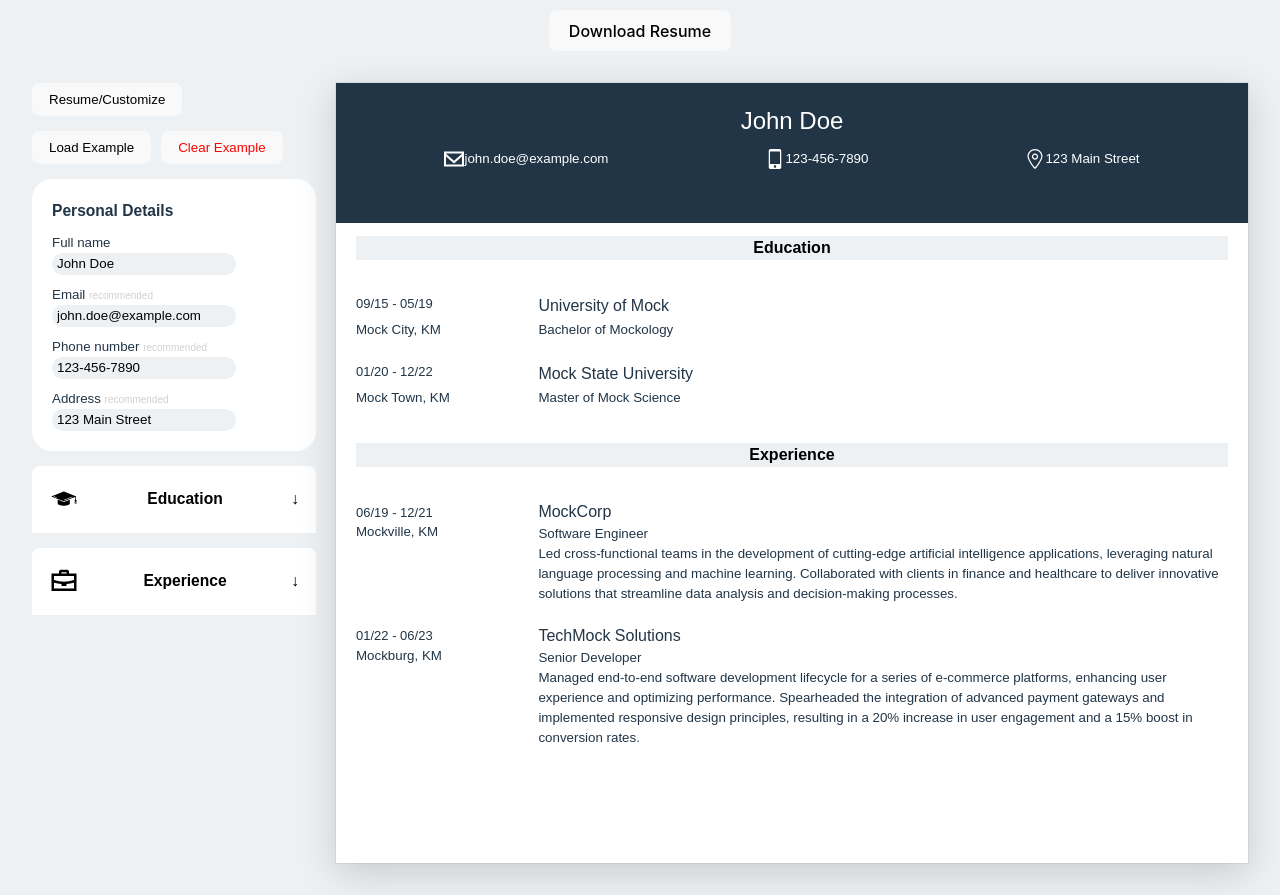
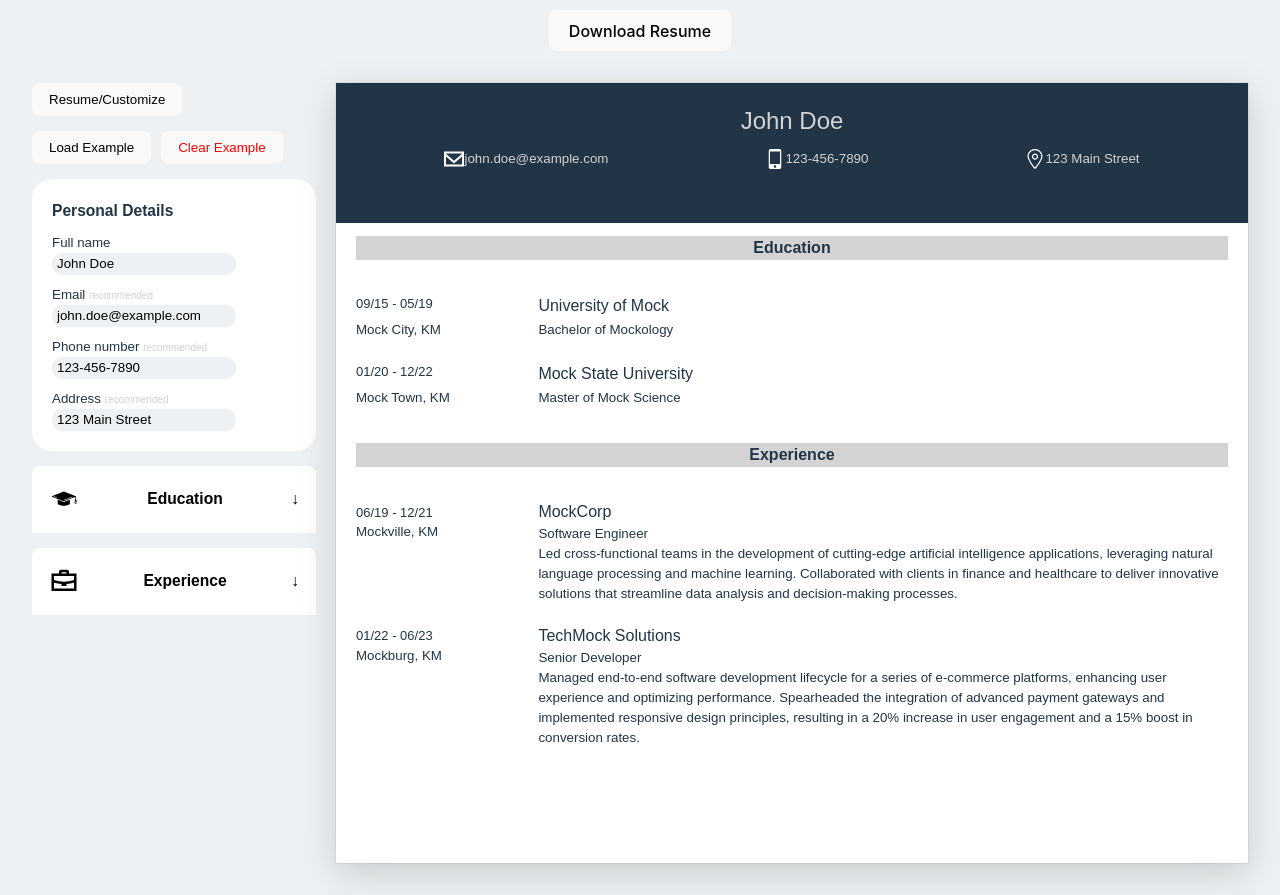
Before and after one commit to gtsoul-tech/cv-template, a React (Vite) app: page / in a window 1280 px wide. Built offline with nearby package versions, Linux system fonts and the light colour scheme.

Commit message:
change color support

```diff
--- a/src/components/DisplaySide.jsx
+++ b/src/components/DisplaySide.jsx
@@ -23,8 +23,14 @@ function DisplaySide({person,degrees,experiences,fontColorLayout}) {
           person={person}
           backgroundColor={fontColorLayout.color}
         ></PersonalDetails>
-        <EducationDetails degrees={degrees}></EducationDetails>
-        <ExperienceDetails experiences={experiences}></ExperienceDetails>
+        <EducationDetails
+        degrees={degrees}
+        backgroundColor={fontColorLayout.color}
+        ></EducationDetails>
+        <ExperienceDetails
+        experiences={experiences}
+        backgroundColor={fontColorLayout.color}
+        ></ExperienceDetails>
       </div>
       :
       fontColorLayout.layout=== 'left' ?
--- a/src/components/EducationDetails.jsx
+++ b/src/components/EducationDetails.jsx
@@ -16,12 +16,36 @@ function EducationDetails(props){
     degrees.push(props.degree);
     degrees.push(degree2);
     */
+    function isWhite(str) {
+        // fiddle this value to set stricter rules for what is white.
+        var whiteLimit = 200,
+            r,g,b;
+
+        r = parseInt("0x"+str.substring(1,3));
+        g = parseInt("0x"+str.substring(3,5));
+        b = parseInt("0x"+str.substring(5,7));
+        if(r < whiteLimit || b < whiteLimit || g < whiteLimit) {
+            return false;
+        }
+        return true;
+    }
+    let mystyle = {
+        backgroundColor: "#D3D3D3",
+        color:props.backgroundColor
+    };
+    if(isWhite(props.backgroundColor)){
+        mystyle.color=props.backgroundColor
+        mystyle.backgroundColor= "#000000"
+    }else{
+        mystyle.backgroundColor= "#D3D3D3"
+        mystyle.color=props.backgroundColor
+    }
 
     return(
         <div className='sectionDisplay'>
         {props.degrees.length > 1 ? (
             <>
-            <h2 className='educationDisplayTitle'> Education </h2>
+            <h2 className='educationDisplayTitle' style={mystyle}> Education </h2>
             {props.degrees.map((current)=>{
                 return (
                     <div key={current.id} className='educationInfo'>
@@ -51,6 +75,7 @@ EducationDetails.propTypes = {
     degreeTitle: PropTypes.string,
     startDate: PropTypes.string,
     endDate:PropTypes.string,
-    location:PropTypes.string
+    location:PropTypes.string,
+    backgroundColor:PropTypes.string,
 }
 export default EducationDetails
--- a/src/components/ExperienceDetails.jsx
+++ b/src/components/ExperienceDetails.jsx
@@ -2,11 +2,35 @@ import PropTypes from 'prop-types';
 import '../styles/DisplaySide.css';
 
 function ExperienceDetails(props){
+    function isWhite(str) {
+        // fiddle this value to set stricter rules for what is white.
+        var whiteLimit = 200,
+            r,g,b;
+
+        r = parseInt("0x"+str.substring(1,3));
+        g = parseInt("0x"+str.substring(3,5));
+        b = parseInt("0x"+str.substring(5,7));
+        if(r < whiteLimit || b < whiteLimit || g < whiteLimit) {
+            return false;
+        }
+        return true;
+    }
+    let mystyle = {
+        backgroundColor: "#D3D3D3",
+        color:props.backgroundColor
+    };
+    if(isWhite(props.backgroundColor)){
+        mystyle.color=props.backgroundColor
+        mystyle.backgroundColor= "#000000"
+    }else{
+        mystyle.backgroundColor= "#D3D3D3"
+        mystyle.color=props.backgroundColor
+    }
     return(
         <div className='sectionDisplay'>
         {props.experiences.length > 1 ? (
             <>
-            <h2 className='educationDisplayTitle'> Experience </h2>
+            <h2 className='educationDisplayTitle' style={mystyle}> Experience </h2>
             {props.experiences.map((current)=>{
                 return (
                     <div key={current.id} className='experienceInfo'>
@@ -43,6 +67,7 @@ ExperienceDetails.propTypes = {
     startDate: PropTypes.string,
     endDate:PropTypes.string,
     location:PropTypes.string,
-    description:PropTypes.string
+    description:PropTypes.string,
+    backgroundColor:PropTypes.string,
 }
 export default ExperienceDetails
--- a/src/components/PersonalDetails.jsx
+++ b/src/components/PersonalDetails.jsx
@@ -8,9 +8,30 @@ function PersonalDetails(props){
     const email = props.person.email;
     const phoneNumber = props.person.phoneNumber;
     const address = props.person.address;
-    const mystyle = {
-        backgroundColor: props.backgroundColor
+    function isWhite(str) {
+        // fiddle this value to set stricter rules for what is white.
+        var whiteLimit = 200,
+            r,g,b;
+
+        r = parseInt("0x"+str.substring(1,3));
+        g = parseInt("0x"+str.substring(3,5));
+        b = parseInt("0x"+str.substring(5,7));
+        if(r < whiteLimit || b < whiteLimit || g < whiteLimit) {
+            return false;
+        }
+        return true;
+    }
+    let mystyle = {
+        backgroundColor: "#D3D3D3",
+        color:props.backgroundColor
     };
+    if(isWhite(props.backgroundColor)){
+        mystyle.color="#000000"
+        mystyle.backgroundColor= props.backgroundColor
+    }else{
+        mystyle.backgroundColor= props.backgroundColor
+        mystyle.color="#D3D3D3"
+    }
     return(<>
         <div className='personalDisplay' style={mystyle}>
             <div className="personalName">{fullName}</div>
```
